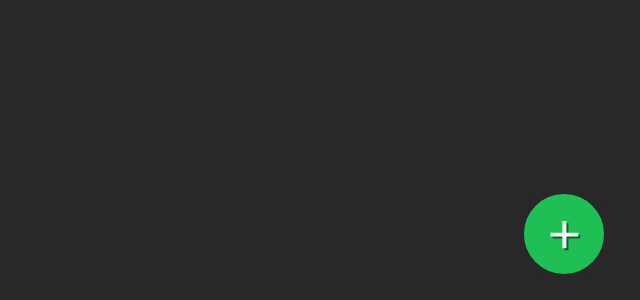
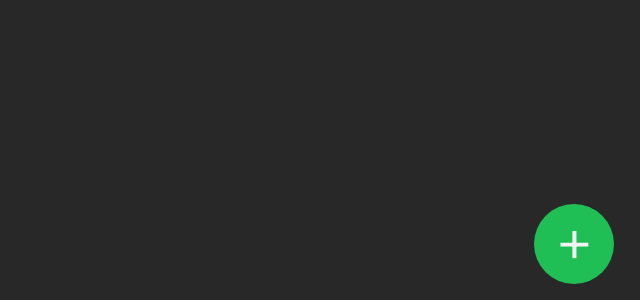
Before and after one commit to CarterWilde/ticket-center, a React (Create React App) app: page / in a window 1280 px wide. Shown: the part 500-800 px from the top of the page, without its empty margins (640-1280 px from the left). Built offline with nearby package versions, Linux system fonts and the light colour scheme.

Commit message:
Updated Fab Style

```diff
--- a/src/Components/Fab.css
+++ b/src/Components/Fab.css
@@ -2,6 +2,7 @@
 .fab {
   position: fixed;
   bottom: 2%;
+  cursor: pointer;
 }
 
 .fab-icon {
@@ -10,42 +11,48 @@
   justify-content: center;
   text-align: center;
   background-color: #20BF55;
-  width:  80px;
-  height: 80px;
+  width:  74px;
+  height: 74px;
   font-style: normal;
   font-size: 4em;
   cursor: pointer;
   z-index: 21;
   border-style: solid;
-  border-color: #282828;
-  border-width: 10px;
+  border-color: transparent;
   border-radius: 50%;
-  text-shadow: 2px 2px rgba(0, 0, 0, .50);
+  transition-duration: 250ms;
+  transition-timing-function: ease-in-out;
+}
+
+.fab:hover > .fab-icon {
+  border-radius: 0;
 }
 
 .fab-content {
   font-size: 1.75em;
-  position: absolute;
+  position: fixed;
   opacity: 0;
   visibility: hidden;
   opacity: 0;
-  cursor: pointer;
+  transition-duration: 250ms;
+  height: 80px;
+  width: 225px;
+  display: flex;
+  justify-content: center;
+  align-items: center;
 }
 
 .fab:hover > .fab-content {
-  display: flex;
-  position: fixed;
   background-color: #20BF55;
-  height: 80px;
   z-index: -1;
-  align-items: center;
+  opacity: 1;
   visibility: visible;
-  opacity: 1;
+  transform: translateX(20px);
 }
 
 .fab .fab-content {
   /* we have to add our offset and border */
-  bottom: calc(2% + 10px);
+  bottom: calc(2%);
 }
 
 .fab.right {
@@ -58,17 +65,19 @@
 
 .fab.right .fab-content {
   /* Use half our width from the fab icon and add the padding from the right*/
-  right: calc(2% + 40px + 20px);
-  width: 235px;
-  padding-left: 20px;
+  right: calc(2% + 40px);
+  text-align: left;
+}
+
+.fab.right:hover > .fab-content {
+  transform: translateX(-15px);
 }
 
 .fab.left .fab-content {
   /* Use half our width from the fab icon and add the padding from the right*/
-  left: calc(2% + 40px + 20px);
-  width: 235px;
-  padding-left: 20px;
-  display: flex;
-  justify-content: center;
-  align-items: center;
+  left: calc(2% + 40px);
 }
+
+.fab.left:hover > .fab-content {
+  transform: translateX(15px);
+}
--- a/src/Components/Fab.tsx
+++ b/src/Components/Fab.tsx
@@ -30,7 +30,7 @@ export default class Fab extends React.Component<FabProps> {
         }>
           {this.props.icon.text?<span>{this.props.icon.text}</span>:null}
         </i>
-    <span className="fab-content">{this.props.content}</span>
+        <span className="fab-content">{this.props.content}</span>
       </div>
     );
   }
```
